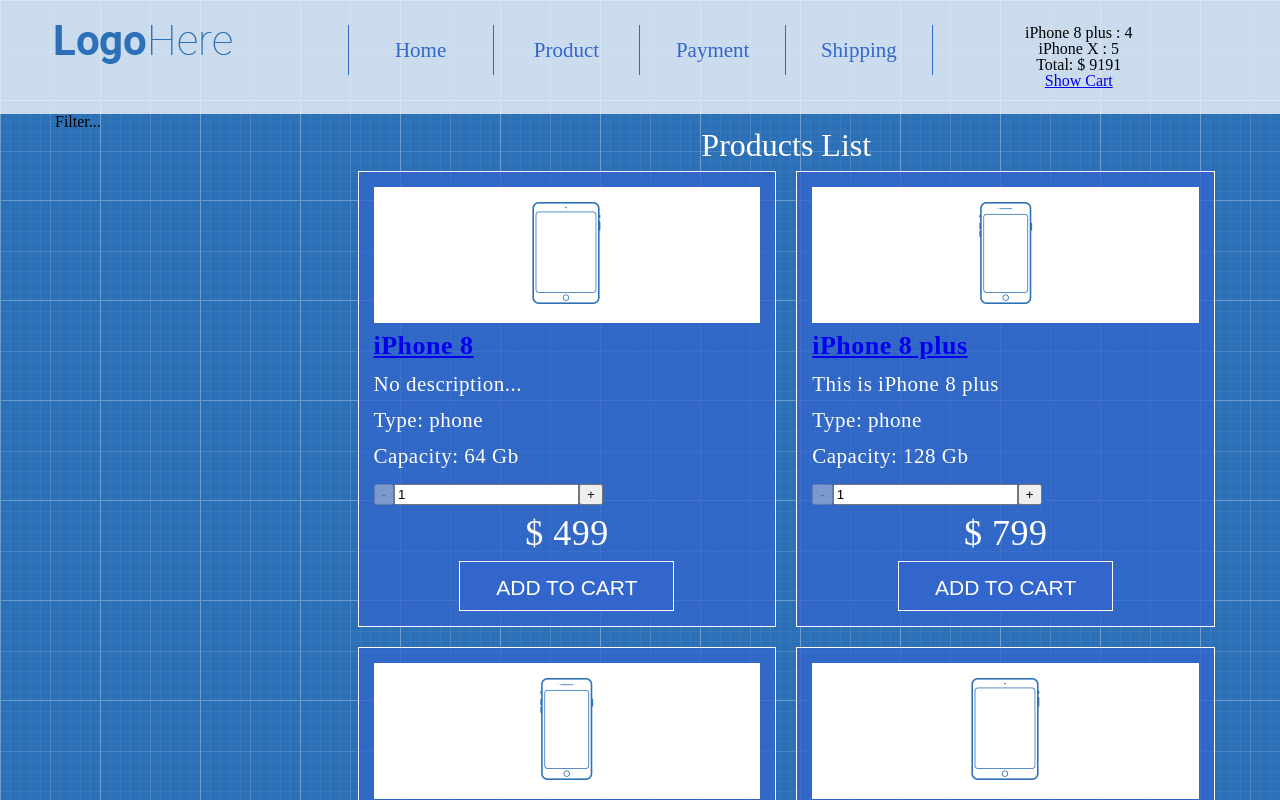
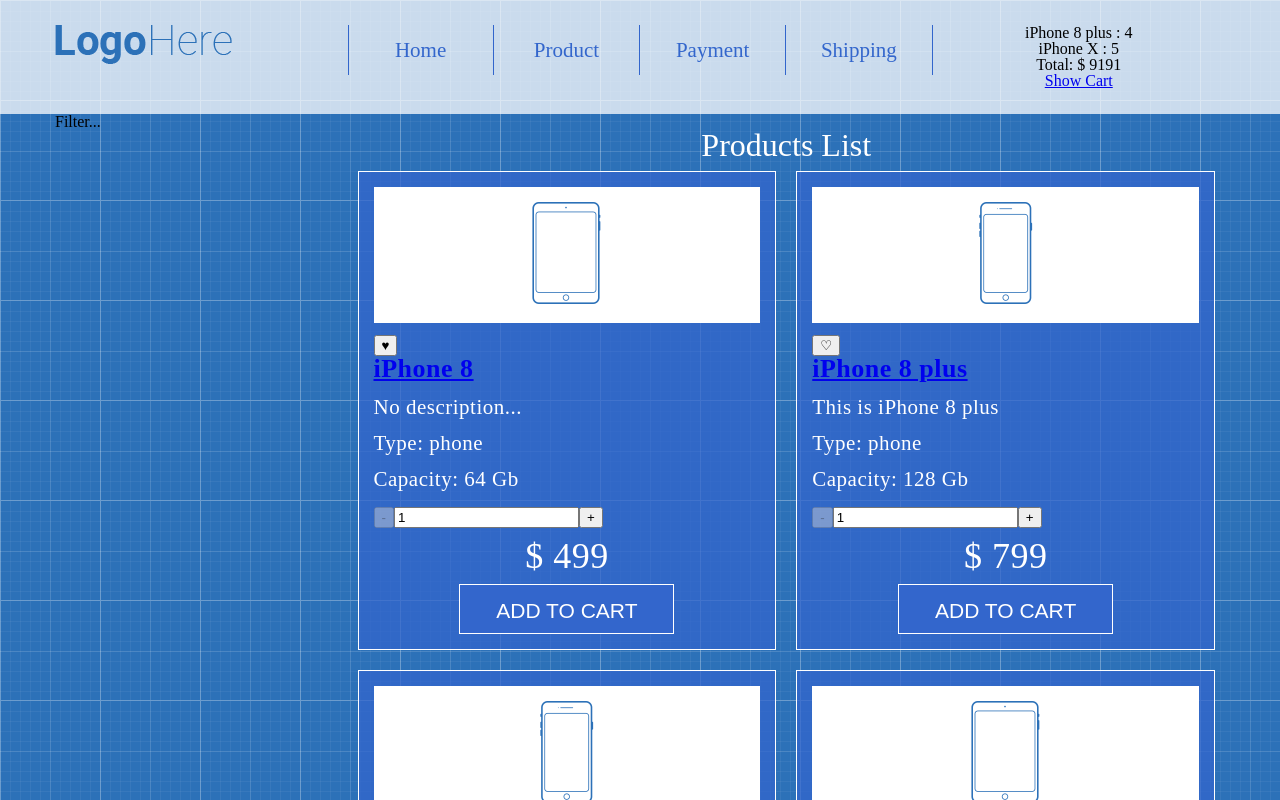
Before and after one commit to YuliaKhomenko/work-shop-project, a React (Create React App) app: page / in a window 1280 px wide. Shown: the top 800 px of the page. Built offline with nearby package versions, Linux system fonts and the light colour scheme.

Commit message:
add buttons and conditions

```diff
--- a/src/App/Main/Products/ProductsListItem.js
+++ b/src/App/Main/Products/ProductsListItem.js
@@ -6,6 +6,10 @@
 import {connect} from 'react-redux'
 
 class ProductsListItem extends Component {
+
+    static defaultProps = {
+        isLiked: false,
+    }
 
     static propTypes = {
         name: PropTypes.string.isRequired,
@@ -56,6 +60,7 @@
             capacity,
             image,
             addProductToCart,
+            isLiked
         } = this.props
 
         return (
@@ -63,6 +68,7 @@
                 <div className="product-image">
                     <img src={image} alt={name}/>
                 </div>
+                {isLiked ? <button>&#9829;</button> : <button>&#9825;</button>}
                 <div className="product-name">
                     <Link to={`products/${id}`}>{name}</Link></div>
                 <div className="product-description">{description}</div>
```
